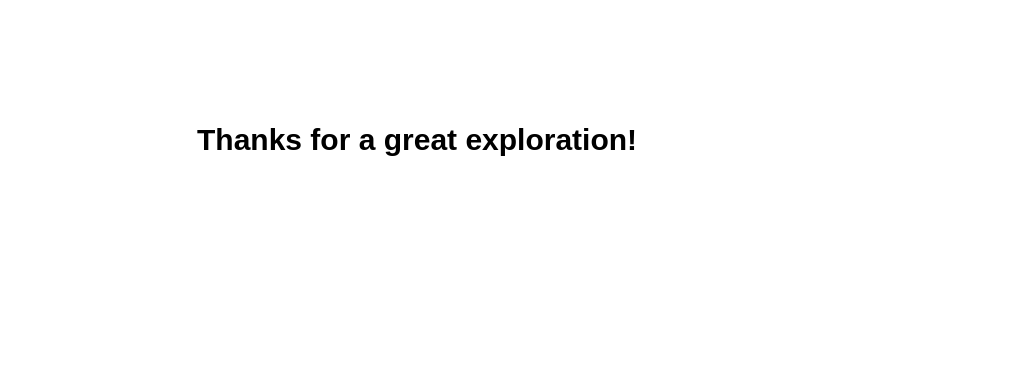
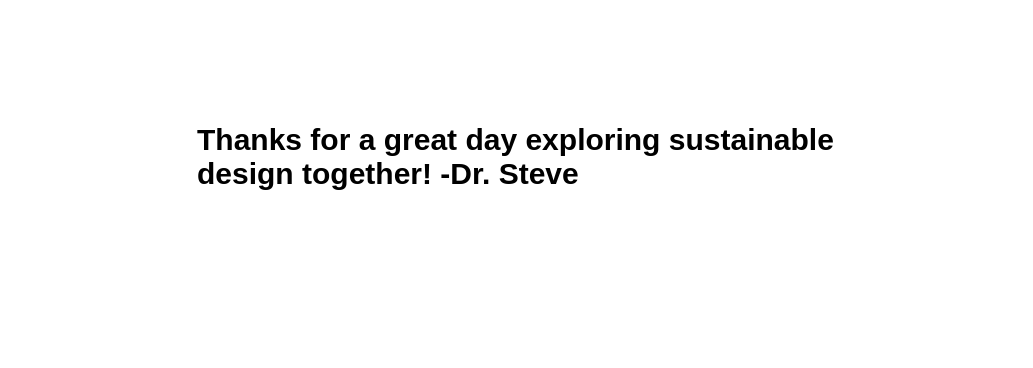
Before and after one commit to YSCW/mascaro25, a plain HTML site: page index.html in a window 1280 px wide. Shown: the part 802-1170 px from the top of the page, without its empty margins (123-1156 px from the left). Drawn offline with Linux system fonts and the light colour scheme.

Commit message:
Update index.html

```diff
--- a/index.html
+++ b/index.html
@@ -34,7 +34,7 @@
 
 
 <div class="textblock" style="text-align: left">
-<h2>Thanks for a great exploration!</h2>
+<h2>Thanks for a great day exploring sustainable design together! -Dr. Steve</h2>
   </div>
 
 
```
